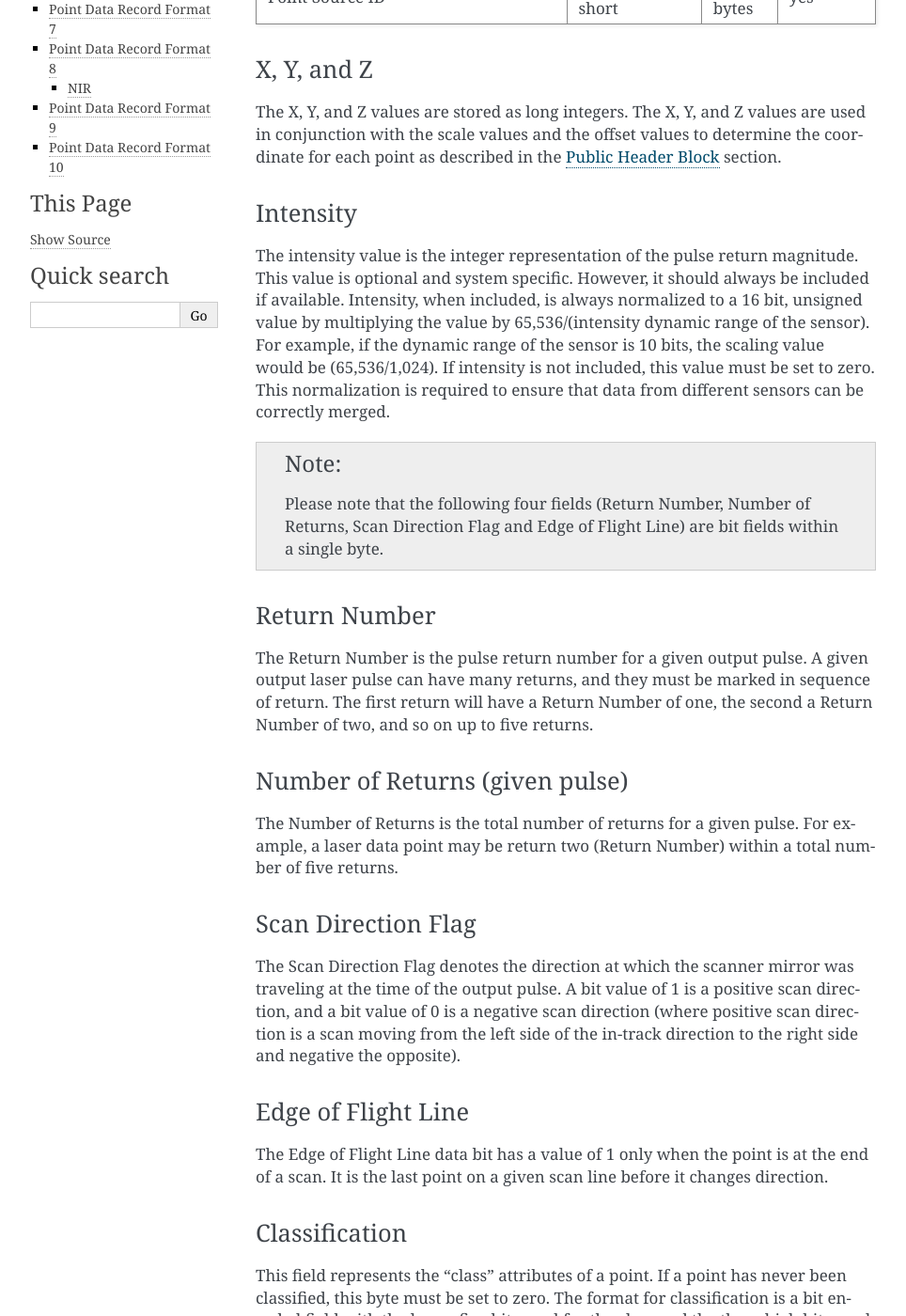
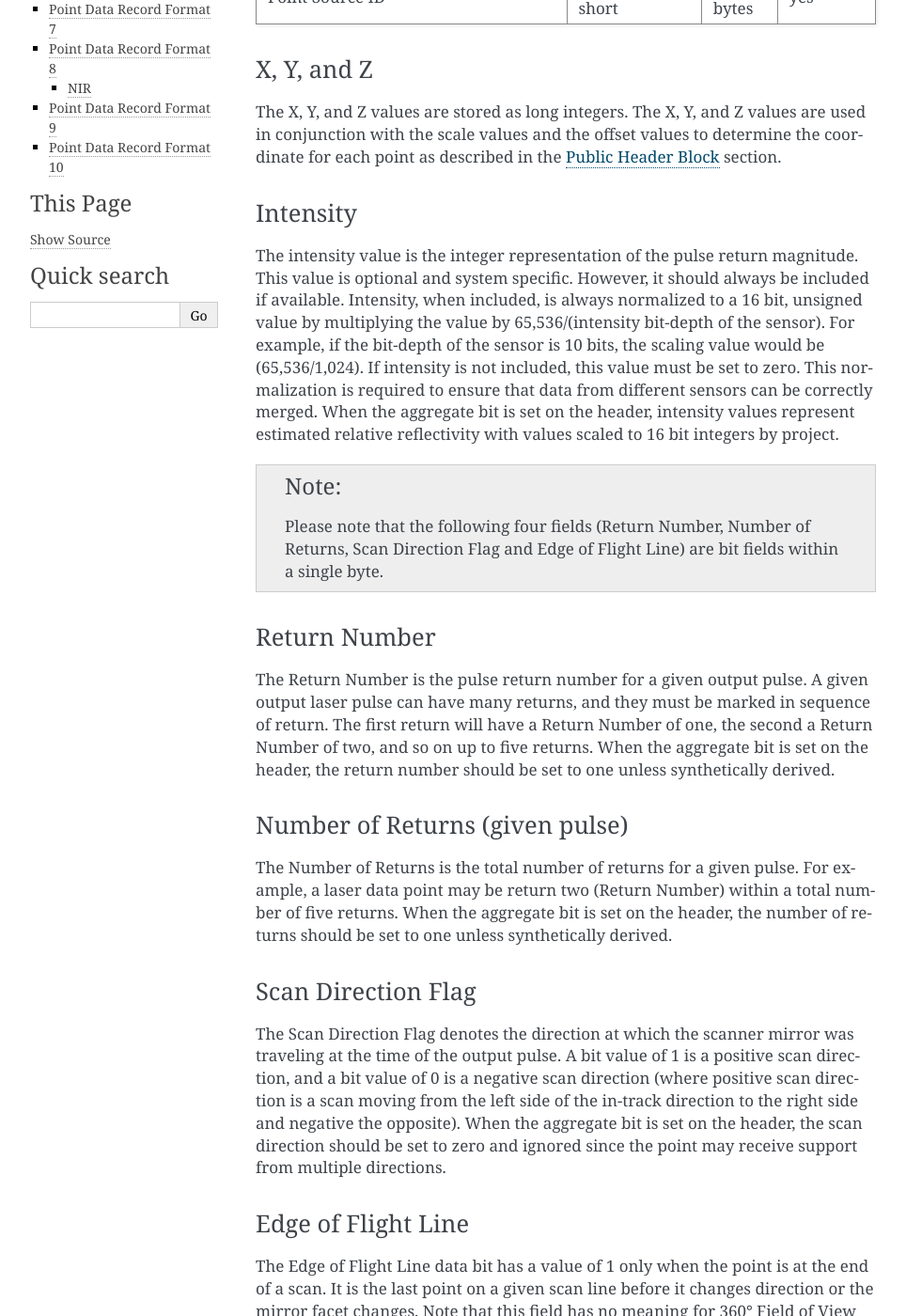
Before and after one commit to ASPRSorg/LAS, a Sphinx documentation site: the page built from source/point.txt, in a window 1280 px wide and 1400 px high, scrolled down 1061 px. Shown: the whole window at 94% size, without its empty margins (148-1112 px from the left). Built offline with Sphinx 7.4.7, drawn with Linux system fonts in a browser that asks for light colours; some of the changed text lies outside the part shown.

Commit message:
GmAPD Updates
Draft enhancements to support GmAPD LiDAR.

```diff
--- a/source/point.txt
+++ b/source/point.txt
@@ -67,10 +67,12 @@ The intensity value is the integer representation of the pulse return
 magnitude. This value is optional and system specific. However, it should
 always be included if available. Intensity, when included, is always normalized
 to a 16 bit, unsigned value by multiplying the value by 65,536/(intensity
-dynamic range of the sensor). For example, if the dynamic range of the sensor
+bit-depth of the sensor). For example, if the bit-depth of the sensor
 is 10 bits, the scaling value would be (65,536/1,024). If intensity is not
 included, this value must be set to zero. This normalization is required to
-ensure that data from different sensors can be correctly merged.
+ensure that data from different sensors can be correctly merged. When the
+aggregate bit is set on the header, intensity values represent estimated relative
+reflectivity with values scaled to 16 bit integers by project.
 
 .. note::
 
@@ -84,14 +86,17 @@ Return Number
 The Return Number is the pulse return number for a given output pulse. A given
 output laser pulse can have many returns, and they must be marked in sequence
 of return. The first return will have a Return Number of one, the second a
-Return Number of two, and so on up to five returns.
+Return Number of two, and so on up to five returns. When the aggregate bit is
+set on the header, the return number should be set to one unless synthetically
+derived.
 
 Number of Returns (given pulse)
 ~~~~~~~~~~~~~~~~~~~~~~~~~~~~~~~~~~~~~~~~~~~~~~~~~~~~~~~~~~~~~~~~~~~~~~~~~~~~~~~~
 
 The Number of Returns is the total number of returns for a given pulse. For
 example, a laser data point may be return two (Return Number) within a total
-number of five returns.
+number of five returns. When the aggregate bit is set on the header, the number
+of returns should be set to one unless synthetically derived.
 
 Scan Direction Flag
 ~~~~~~~~~~~~~~~~~~~~~~~~~~~~~~~~~~~~~~~~~~~~~~~~~~~~~~~~~~~~~~~~~~~~~~~~~~~~~~~~
@@ -100,14 +105,19 @@ The Scan Direction Flag denotes the direction at which the scanner mirror was
 traveling at the time of the output pulse. A bit value of 1 is a positive scan
 direction, and a bit value of 0 is a negative scan direction (where positive
 scan direction is a scan moving from the left side of the in-track direction to
-the right side and negative the opposite).
+the right side and negative the opposite). When the aggregate bit is set on the
+header, the scan direction should be set to zero and ignored since the point may
+receive support from multiple directions.
 
 Edge of Flight Line
 ~~~~~~~~~~~~~~~~~~~~~~~~~~~~~~~~~~~~~~~~~~~~~~~~~~~~~~~~~~~~~~~~~~~~~~~~~~~~~~~~
 
 The Edge of Flight Line data bit has a value of 1 only when the point is at the
 end of a scan. It is the last point on a given scan line before it changes
-direction.
+direction or the mirror facet changes. Note that this field has no meaning for
+360° Field of View scanners (such as Mobile LIDAR scanners) or when the
+aggregate bit is set on the header. In these cases, the edge of flight line
+should be set to zero and ignored.
 
 Classification
 ~~~~~~~~~~~~~~~~~~~~~~~~~~~~~~~~~~~~~~~~~~~~~~~~~~~~~~~~~~~~~~~~~~~~~~~~~~~~~~~~
@@ -227,7 +237,9 @@ absolute value sense) at which the laser point was output from the laser system
 including the roll of the aircraft. The scan angle is within 1 degree of
 accuracy from +90 to -90 degrees. The scan angle is an angle based on 0 degrees
 being nadir, and -90 degrees to the left side of the aircraft in the direction
-of flight.
+of flight. When the aggregate bit is set on the header, the scan angle rank
+should be set to zero and ignored since the point may receive support from
+multiple angles.
 
 User Data
 ~~~~~~~~~~~~~~~~~~~~~~~~~~~~~~~~~~~~~~~~~~~~~~~~~~~~~~~~~~~~~~~~~~~~~~~~~~~~~~~~
@@ -244,7 +256,9 @@ from which this point originated. Zero is reserved as a convenience to system
 implementers. A Point Source ID of zero implies that this point originated in
 this file. This implies that processing software should set the Point Source ID
 equal to the File Source ID of the file containing this point at some time
-during processing.
+during processing. When the aggregate bit is set on the header, the point source
+ID should be set to zero since the point may receive support from multiple
+files.
 
 Point Data Record Format 1
 ................................................................................
@@ -294,7 +308,10 @@ GPS Time
 The GPS Time is the double floating point time tag value at which the point was
 acquired. It is GPS Week Time if the Global Encoding low bit is clear and
 Adjusted Standard GPS Time if the Global Encoding low bit is set (see
-:ref:`globalencoding_label` in the :ref:`headerblock_label` description).
+:ref:`globalencoding_label` in the :ref:`headerblock_label` description). When
+the aggregate bit is set on the header, points are tagged with the GPS time for
+the directly observed point. However, points may not be ordered by monotonically
+increasing GPS time.
 
 
 Point Data Record Format 2
@@ -647,14 +664,17 @@ The Return Number is the pulse return number for a given output pulse. A given
 output laser pulse can have many returns, and they must be marked in sequence
 of return. The first return will have a Return Number of one, the second a
 Return Number of two, and so on up to fifteen returns. The Return Number must
-be between 1 and the Number of Returns, inclusive.
+be between 1 and the Number of Returns, inclusive. When the aggregate bit is
+set on the header, the return number should be set to one unless synthetically
+derived.
 
 Number of Returns (given pulse)
 ~~~~~~~~~~~~~~~~~~~~~~~~~~~~~~~~~~~~~~~~~~~~~~~~~~~~~~~~~~~~~~~~~~~~~~~~~~~~~~~~
 
 The Number of Returns is the total number of returns for a given pulse. For
 example, a laser data point may be return two (Return Number) within a total
-number of up to fifteen returns.
+number of up to fifteen returns. When the aggregate bit is set on the header,
+the number of returns should be set to one unless synthetically derived.
 
 Classification Flags
 ~~~~~~~~~~~~~~~~~~~~~~~~~~~~~~~~~~~~~~~~~~~~~~~~~~~~~~~~~~~~~~~~~~~~~~~~~~~~~~~~
@@ -714,7 +734,9 @@ The Scan Direction Flag denotes the direction at which the scanner mirror was
 traveling at the time of the output pulse. A bit value of 1 is a positive scan
 direction, and a bit value of 0 is a negative scan direction (where positive
 scan direction is a scan moving from the left side of the in-track direction to
-the right side and negative the opposite).
+the right side and negative the opposite). When the aggregate bit is set on the
+header, the scan direction should be set to zero and ignored since the point may
+receive support from multiple directions.
 
 Edge of Flight Line
 ~~~~~~~~~~~~~~~~~~~~~~~~~~~~~~~~~~~~~~~~~~~~~~~~~~~~~~~~~~~~~~~~~~~~~~~~~~~~~~~~
@@ -722,8 +744,9 @@ Edge of Flight Line
 The Edge of Flight Line data bit has a value of 1 only when the point is at the
 end of a scan. It is the last point on a given scan line before it changes
 direction or the mirror facet changes. Note that this field has no meaning for
-360° Field of View scanners (such as Mobile LIDAR scanners) and should not be
-set.
+360° Field of View scanners (such as Mobile LIDAR scanners) or when the
+aggregate bit is set on the header. In these cases, the edge of flight line
+should be set to zero and ignored.
 
 Classification
 ~~~~~~~~~~~~~~~~~~~~~~~~~~~~~~~~~~~~~~~~~~~~~~~~~~~~~~~~~~~~~~~~~~~~~~~~~~~~~~~~
@@ -801,7 +824,9 @@ increment represents 0.006 degrees. Counter- Clockwise rotation, as viewed from
 the rear of the sensor, facing in the along-track (positive trajectory)
 direction, is positive. The maximum value in the positive sense is 30,000 (180
 degrees which is up in the coordinate system of the data). The maximum value in
-the negative direction is -30.000 which is also directly up.
+the negative direction is -30.000 which is also directly up. When the aggregate
+bit is set on the header, the scan angle should be set to zero and ignored
+since the point may receive support from multiple angles.
 
 Point Data Record Format 7
 ................................................................................
```
Also changed, not shown: source/header.txt (+15 -1 lines).
